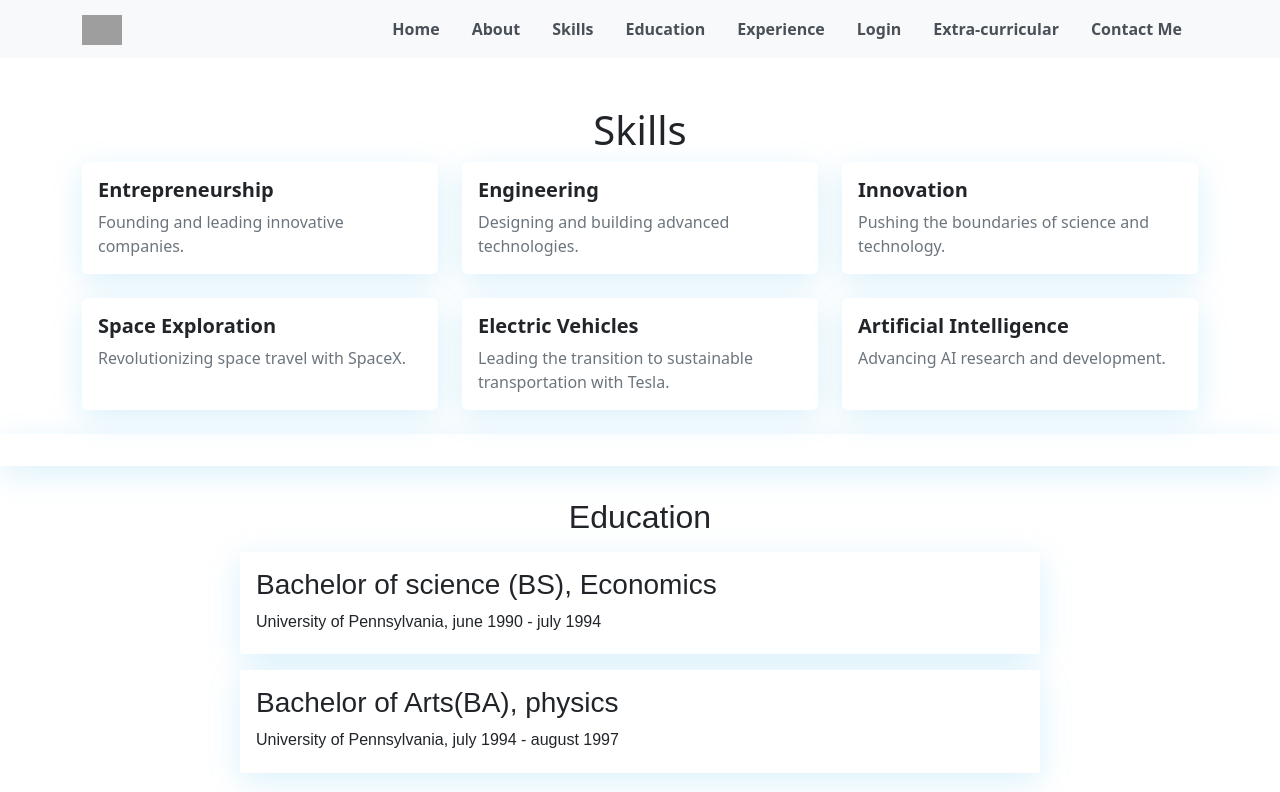
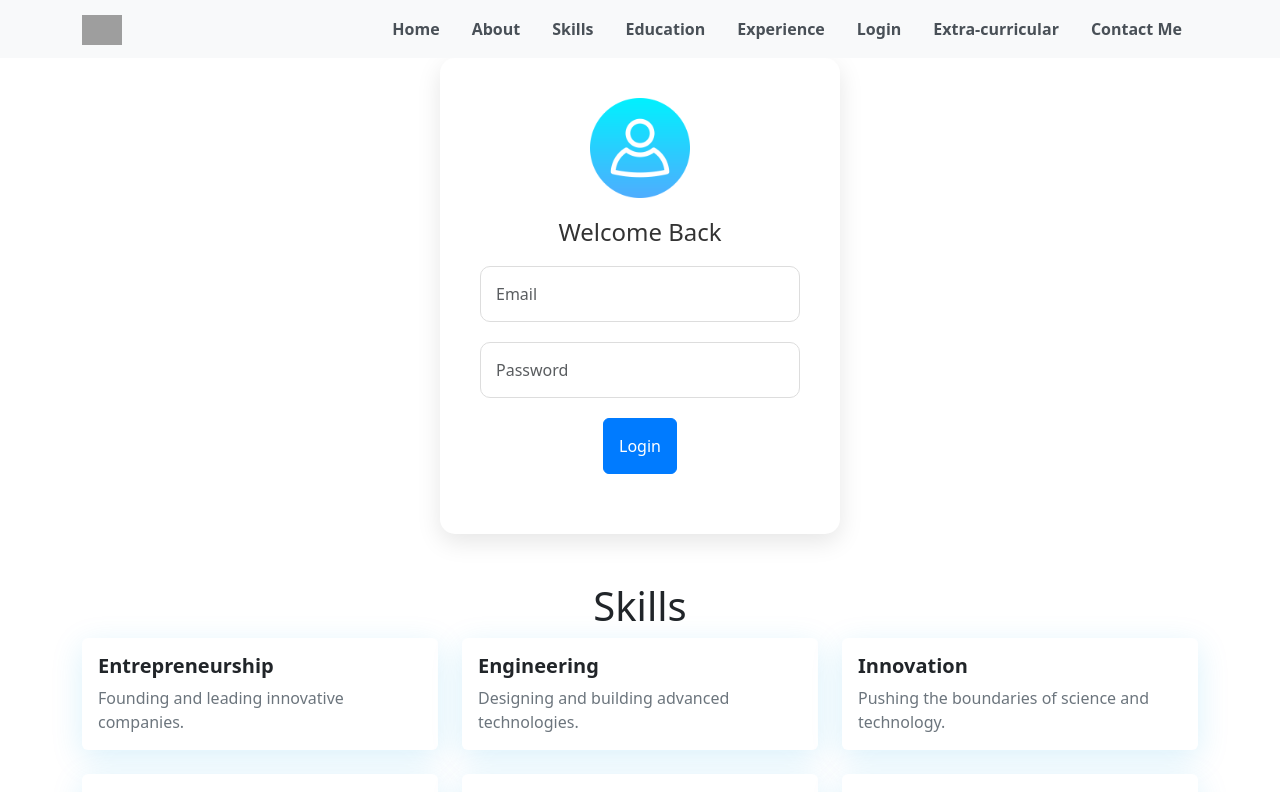
Before and after one commit to nandanaBoban05/ElonMusk_Portfolio_UI, an Angular app: page /home in a window 1280 px wide. Shown: the top 792 px of the page. Built offline with nearby package versions, Linux system fonts and the light colour scheme; grey boxes are pictures that could not be loaded.

Commit message:
Login changes

```diff
--- a/src/app/home/home.component.html
+++ b/src/app/home/home.component.html
@@ -1,4 +1,5 @@
 <app-navbar></app-navbar>
+<app-login></app-login>
 <app-skill></app-skill>
 <app-education></app-education>
 <app-experience></app-experience>
--- a/src/app/login/login.component.html
+++ b/src/app/login/login.component.html
@@ -1,29 +1,15 @@
-<!-- <div class="container">
-    <h2>Login</h2>
-    <form (submit)="onLogin()">
-      <div class="form-group">
-        <label for="email">Email</label>
-        <input type="email" id="email" [(ngModel)]="adminobj.username" name="email" class="form-control" required />
-      </div>
-      <div class="form-group">
-        <label for="password">Password</label>
-        <input type="password" id="password" [(ngModel)]="adminobj.password" name="password" class="form-control" required />
-      </div>
-      <button type="submit" class="btn btn-primary">Login</button>
-    </form>
-  </div> -->
   <div class="login-wrapper">
     <div class="login-card">
       <div class="logo">
-        <img src="your-logo.png" alt="Logo" />
+        <img src="/user.png" alt="Logo" />
       </div>
       <h2 class="login-title">Welcome Back</h2>
-      <form>
+      <form (submit)="onLogin()">
         <div class="form-group">
-          <input type="email" id="email" class="form-control" placeholder="Email" required />
+          <input type="email" id="email" class="form-control"  name="username"  [(ngModel)]="adminobj.username"  placeholder="Email" required />
         </div>
         <div class="form-group">
-          <input type="password" id="password" class="form-control" placeholder="Password" required />
+          <input type="password" id="password" class="form-control" name="password" [(ngModel)]="adminobj.password" placeholder="Password" required />
         </div>
         <div class="form-group">
           <button type="submit" class="btn btn-primary btn-block">Login</button>
```
Also changed, not shown: public/user.png (added).
